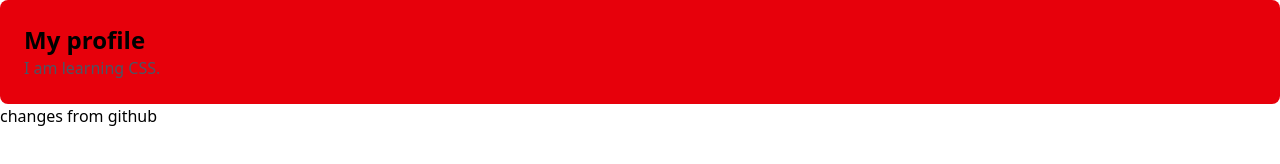
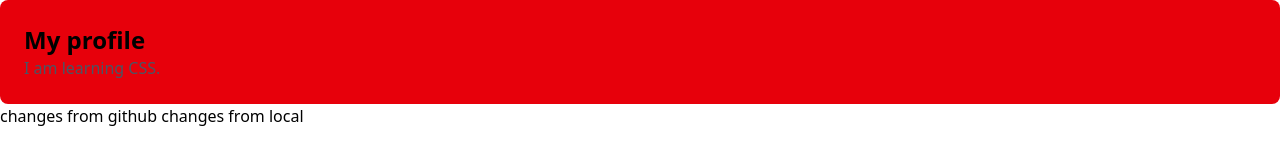
Before and after one commit to sayidsuleiman9-svg/My-Project, a plain HTML site: page index.html in a window 1280 px wide. Drawn offline with nearby package versions, Linux system fonts and the light colour scheme.

Commit message:
update index.html

```diff
--- a/index.html
+++ b/index.html
@@ -13,5 +13,6 @@
     </div>
     </body>
 changes from github
+changes from local
 <body>
     <html>
```
